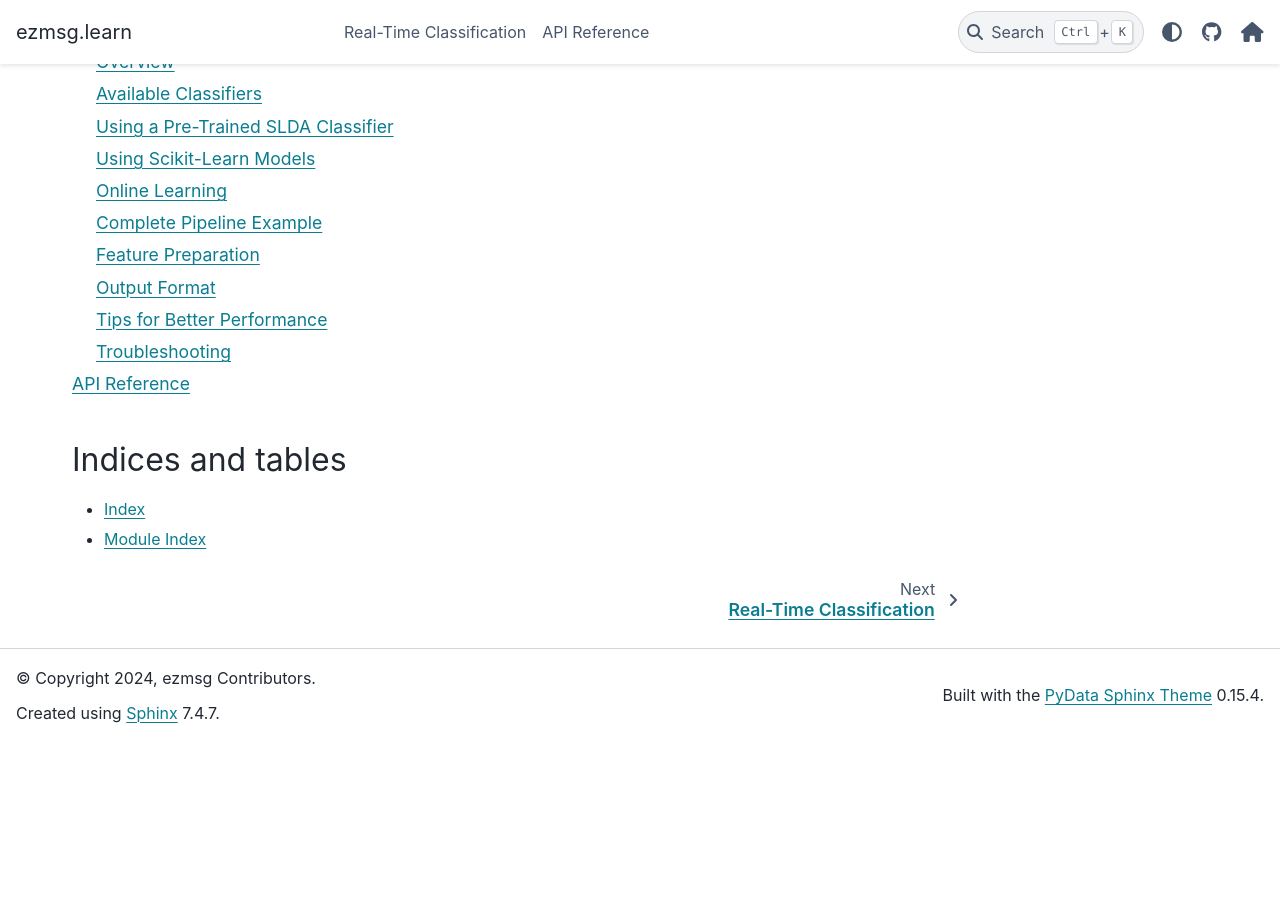
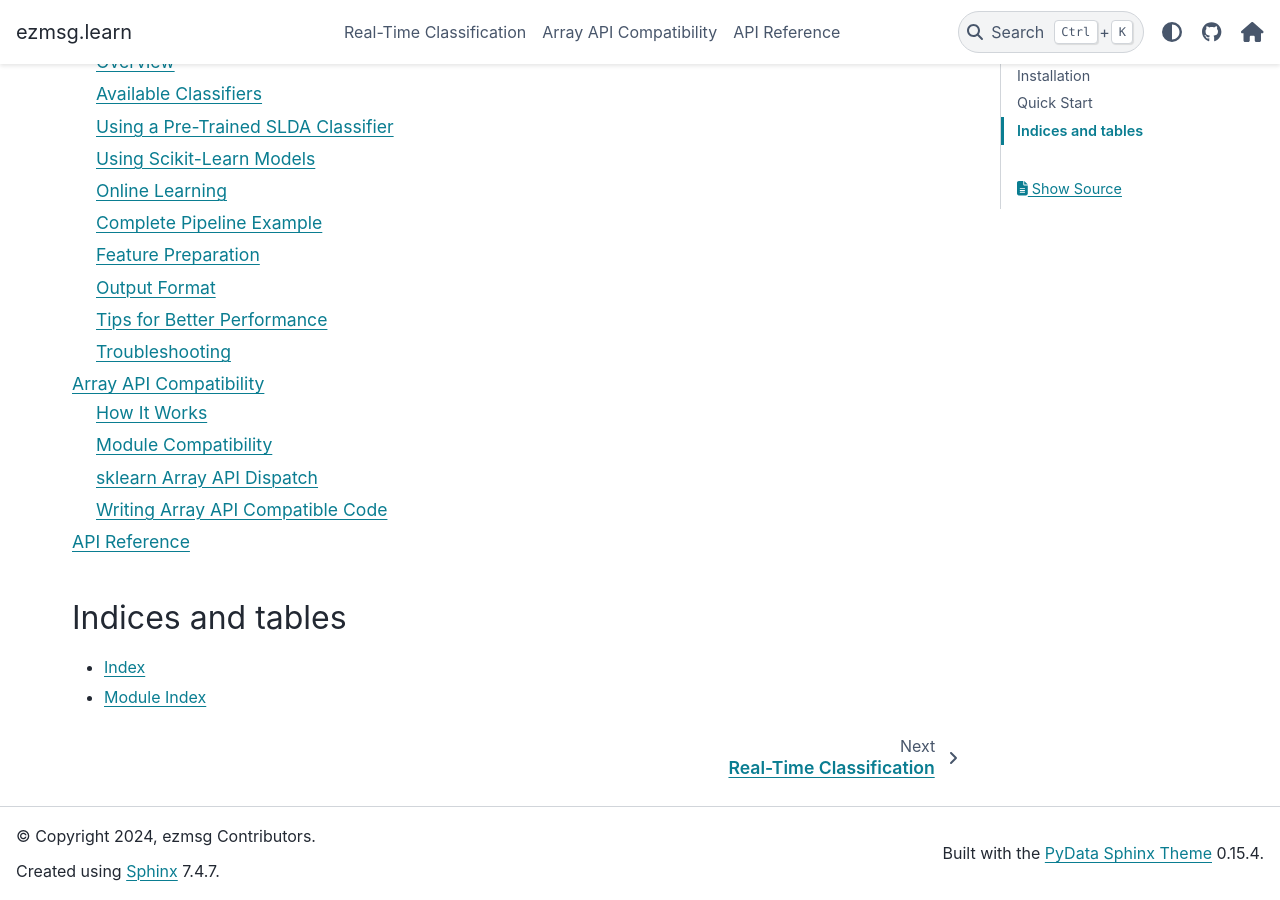
Before and after one commit to ezmsg-org/ezmsg-learn, a Sphinx documentation site: the page built from docs/source/index.rst, in a window 1280 px wide and 900 px high, scrolled down 1399 px. Built offline with Sphinx 7.4.7 and the PyData theme 0.15.4, drawn with Linux system fonts in a browser that asks for light colours; the version number could not be read and is left out; before the commit the page ends 2141 px from its top, so only the background shows below that; some of the changed lines change nothing that is shown.

Commit message:
Add Array API documentation

```diff
--- /dev/null
+++ b/docs/source/guides/array_api.rst
@@ -0,0 +1,246 @@
+Array API Compatibility
+=======================
+
+ezmsg-learn uses the `Array API standard <https://data-apis.org/array-api/latest/>`_
+to allow processors to operate on arrays from different backends — NumPy, CuPy,
+PyTorch, and others — without code changes.
+
+.. contents:: On this page
+   :local:
+   :depth: 2
+
+
+How It Works
+------------
+
+Modules that support the Array API derive the array namespace from their input
+data using ``array_api_compat.get_namespace()``:
+
+.. code-block:: python
+
+   from array_api_compat import get_namespace
+
+   def process(self, data):
+       xp = get_namespace(data)       # numpy, cupy, torch, etc.
+       result = xp.linalg.inv(data)   # dispatches to the right backend
+       return result
+
+This means that if you pass a CuPy array, all computation stays on the GPU.
+If you pass a NumPy array, it behaves exactly as before.
+
+Helper utilities from ``ezmsg.sigproc.util.array`` handle device placement
+and creation functions portably:
+
+- ``array_device(x)`` — returns the device of an array, or ``None``
+- ``xp_create(fn, *args, dtype=None, device=None)`` — calls creation
+  functions (``zeros``, ``eye``) with optional device
+- ``xp_asarray(xp, obj, dtype=None, device=None)`` — portable ``asarray``
+
+
+Module Compatibility
+--------------------
+
+The table below summarises the Array API status of each module.
+
+Fully compatible
+^^^^^^^^^^^^^^^^
+
+These modules perform all computation in the source array namespace.
+
+.. list-table::
+   :header-rows: 1
+   :widths: 35 65
+
+   * - Module
+     - Notes
+   * - ``process.ssr``
+     - LRR / self-supervised regression. Full Array API.
+   * - ``model.cca``
+     - Incremental CCA. Replaced ``scipy.linalg.sqrtm`` with an
+       eigendecomposition-based inverse square root using only Array API ops.
+   * - ``process.rnn``
+     - PyTorch-native; operates on ``torch.Tensor`` throughout.
+
+Mostly compatible (with NumPy boundaries)
+^^^^^^^^^^^^^^^^^^^^^^^^^^^^^^^^^^^^^^^^^
+
+These modules use the Array API for data manipulation but fall back to NumPy
+at specific points where a dependency requires it.
+
+.. list-table::
+   :header-rows: 1
+   :widths: 25 35 40
+
+   * - Module
+     - NumPy boundary
+     - Reason
+   * - ``model.refit_kalman``
+     - ``_compute_gain()``
+     - ``scipy.linalg.solve_discrete_are`` has no Array API equivalent.
+       Matrices are converted to NumPy for the DARE solver, then converted back.
+   * - ``model.refit_kalman``
+     - ``refit()`` mutation loop
+     - Per-sample velocity remapping uses ``np.linalg.norm`` on small vectors
+       and scalar element assignment.
+   * - ``process.refit_kalman``
+     - Inherits boundaries from model
+     - State init and output arrays use the source namespace.
+   * - ``process.slda``
+     - ``predict_proba``
+     - sklearn ``LinearDiscriminantAnalysis`` requires NumPy input.
+   * - ``process.adaptive_linear_regressor``
+     - ``partial_fit`` / ``predict``
+     - sklearn and river models require NumPy / pandas input.
+   * - ``dim_reduce.adaptive_decomp``
+     - ``partial_fit`` / ``transform``
+     - sklearn ``IncrementalPCA`` and ``MiniBatchNMF`` require NumPy input.
+
+Not converted
+^^^^^^^^^^^^^
+
+These modules use NumPy directly. Conversion would provide little benefit
+because the underlying estimator is the bottleneck.
+
+.. list-table::
+   :header-rows: 1
+   :widths: 25 75
+
+   * - Module
+     - Reason
+   * - ``process.linear_regressor``
+     - Thin wrapper around sklearn ``LinearModel.predict``.
+       Could be made compatible if sklearn's ``array_api_dispatch`` is enabled
+       (see below).
+   * - ``process.sgd``
+     - sklearn ``SGDClassifier`` has no Array API support.
+   * - ``process.sklearn``
+     - Generic wrapper for arbitrary models; cannot assume Array API support.
+   * - ``dim_reduce.incremental_decomp``
+     - Delegates to ``adaptive_decomp``; trivial numpy usage (``np.prod`` on
+       Python tuples).
+
+
+sklearn Array API Dispatch
+--------------------------
+
+scikit-learn 1.8+ has experimental support for Array API dispatch on a subset
+of estimators.  Two estimators used in ezmsg-learn are on the supported list:
+
+.. list-table::
+   :header-rows: 1
+   :widths: 30 30 40
+
+   * - Estimator
+     - Used in
+     - Constraint
+   * - ``LinearDiscriminantAnalysis``
+     - ``process.slda``
+     - Requires ``solver="svd"`` (the ``"lsqr"`` solver with ``shrinkage``
+       is not supported)
+   * - ``Ridge``
+     - ``process.linear_regressor``
+     - Requires ``solver="svd"``
+
+To use dispatch, enable it before creating the estimator:
+
+.. code-block:: python
+
+   from sklearn import set_config
+   set_config(array_api_dispatch=True)
+
+.. warning::
+
+   - ``array_api_dispatch`` is marked **experimental** in sklearn.
+   - Solver constraints (``solver="svd"``) may produce slightly different
+     numerical results compared to other solvers.
+   - Enabling dispatch globally may affect other sklearn estimators in the
+     same process.
+   - ezmsg-learn does **not** enable dispatch by default.
+
+Estimators that do **not** support Array API dispatch:
+
+- ``IncrementalPCA``, ``MiniBatchNMF`` — only batch ``PCA`` is supported
+- ``SGDClassifier``, ``SGDRegressor``, ``PassiveAggressiveRegressor``
+- All river models
+
+
+Writing Array API Compatible Code
+----------------------------------
+
+When adding or modifying processors in ezmsg-learn, follow these patterns.
+
+Deriving the namespace
+^^^^^^^^^^^^^^^^^^^^^^
+
+Always derive ``xp`` from the input data, not from a hardcoded ``numpy``:
+
+.. code-block:: python
+
+   from array_api_compat import get_namespace
+   from ezmsg.sigproc.util.array import array_device, xp_create
+
+   def _process(self, message):
+       xp = get_namespace(message.data)
+       dev = array_device(message.data)
+
+Transposing matrices
+^^^^^^^^^^^^^^^^^^^^
+
+The Array API does not support ``.T``.  Use ``xp.linalg.matrix_transpose()``:
+
+.. code-block:: python
+
+   # Before (numpy-only)
+   result = A.T @ B
+
+   # After (Array API)
+   _mT = xp.linalg.matrix_transpose
+   result = _mT(A) @ B
+
+Creating arrays
+^^^^^^^^^^^^^^^
+
+Use ``xp_create`` to handle device placement portably:
+
+.. code-block:: python
+
+   # Before
+   I = np.eye(n)
+   z = np.zeros((m, n), dtype=np.float64)
+
+   # After
+   I = xp_create(xp.eye, n, device=dev)
+   z = xp_create(xp.zeros, (m, n), dtype=xp.float64, device=dev)
+
+Handling sklearn boundaries
+^^^^^^^^^^^^^^^^^^^^^^^^^^^
+
+When calling into sklearn (or other NumPy-only libraries), convert at the
+boundary and convert back:
+
+.. code-block:: python
+
+   from array_api_compat import is_numpy_array
+
+   # Convert to numpy for sklearn
+   X_np = np.asarray(X) if not is_numpy_array(X) else X
+   result_np = estimator.predict(X_np)
+
+   # Convert back to source namespace
+   result = xp.asarray(result_np) if not is_numpy_array(X) else result_np
+
+Checking for NaN
+^^^^^^^^^^^^^^^^
+
+Use ``xp.isnan`` instead of ``np.isnan``:
+
+.. code-block:: python
+
+   if xp.any(xp.isnan(message.data)):
+       return
+
+Norms
+^^^^^
+
+Use ``xp.linalg.matrix_norm`` (Frobenius by default) instead of
+``np.linalg.norm`` for matrices.  For vectors, use ``xp.linalg.vector_norm``.
--- a/docs/source/index.rst
+++ b/docs/source/index.rst
@@ -54,6 +54,7 @@
    :caption: Contents:
 
    guides/classification
+   guides/array_api
    api/index
 
 
```
